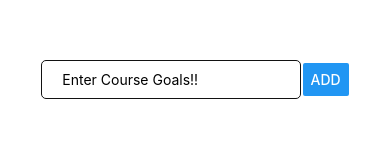
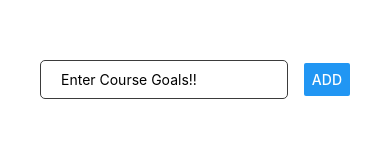
Before and after one commit to GenceErdagi/GoalsApp, a React Native app: screen / in a window 390 px wide. Shown: the top 160 px of the page. Built offline with nearby package versions, Linux system fonts and the light colour scheme.

Commit message:
Added states and onPress functionality

```diff
--- a/App.js
+++ b/App.js
@@ -1,29 +1,56 @@
-import React from "react";
-import { Button, TextInput, View } from "react-native";
+import React, { useState } from "react";
+import {
+  Button,
+  Keyboard,
+  StyleSheet,
+  Text,
+  TextInput,
+  View,
+} from "react-native";
 
 export default function App() {
+  const [text, setText] = useState("");
+  const [goals, setGoals] = useState([]);
   return (
-    <View style={{ paddingTop: 60, paddingHorizontal: 40 }}>
-      <View
-        style={{
-          flexDirection: "row",
-          justifyContent: "space-evenly",
-          alignItems: "center",
-        }}
-      >
+    <View style={styles.screen}>
+      <View style={styles.inputWrapper}>
         <TextInput
           placeholder={"Enter Course Goals!!"}
-          style={{
-            borderColor: "#121212",
-            borderWidth: 1,
-            borderRadius: 5,
-            paddingHorizontal: 20,
-            paddingVertical: 10,
+          style={styles.textInput}
+          onChangeText={(text) => setText(text)}
+          value={text}
+        />
+        <Button
+          title={"Add"}
+          onPress={() => {
+            setGoals([...goals, text]);
+            setText("");
+            Keyboard.dismiss();
           }}
         />
-        <Button title={"Add"} onPress={() => {}} />
       </View>
-      <View />
+      <View>
+        {goals.map((goal, i) => (
+          <Text key={i}>{goal}</Text>
+        ))}
+      </View>
     </View>
   );
 }
+
+const styles = StyleSheet.create({
+  screen: { paddingTop: 60, paddingHorizontal: 40 },
+  inputWrapper: {
+    flexDirection: "row",
+    justifyContent: "space-between",
+    alignItems: "center",
+  },
+  textInput: {
+    borderColor: "#3b3b3b",
+    width: "80%",
+    borderWidth: 1,
+    borderRadius: 5,
+    paddingHorizontal: 20,
+    paddingVertical: 10,
+  },
+});
```
